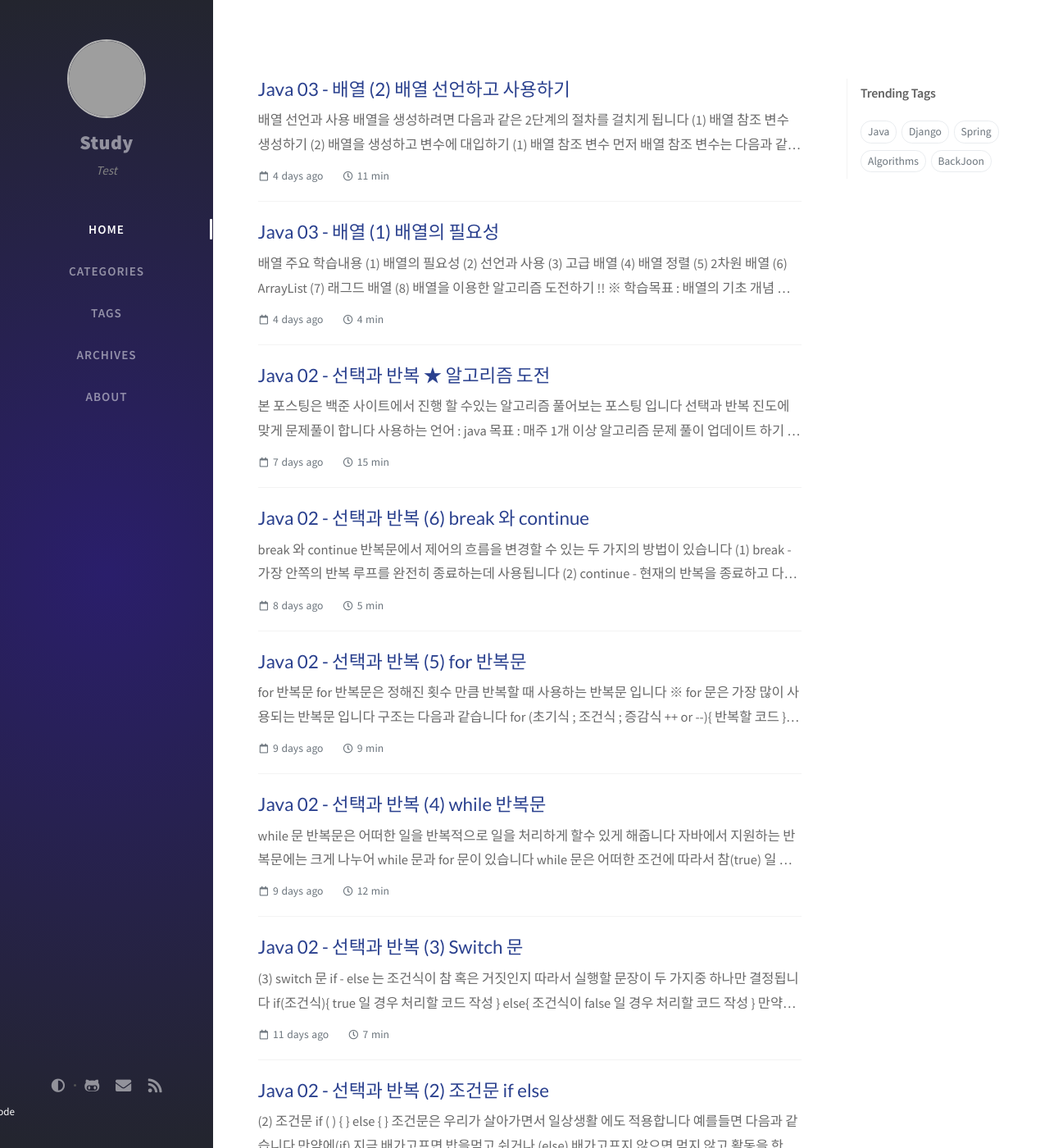
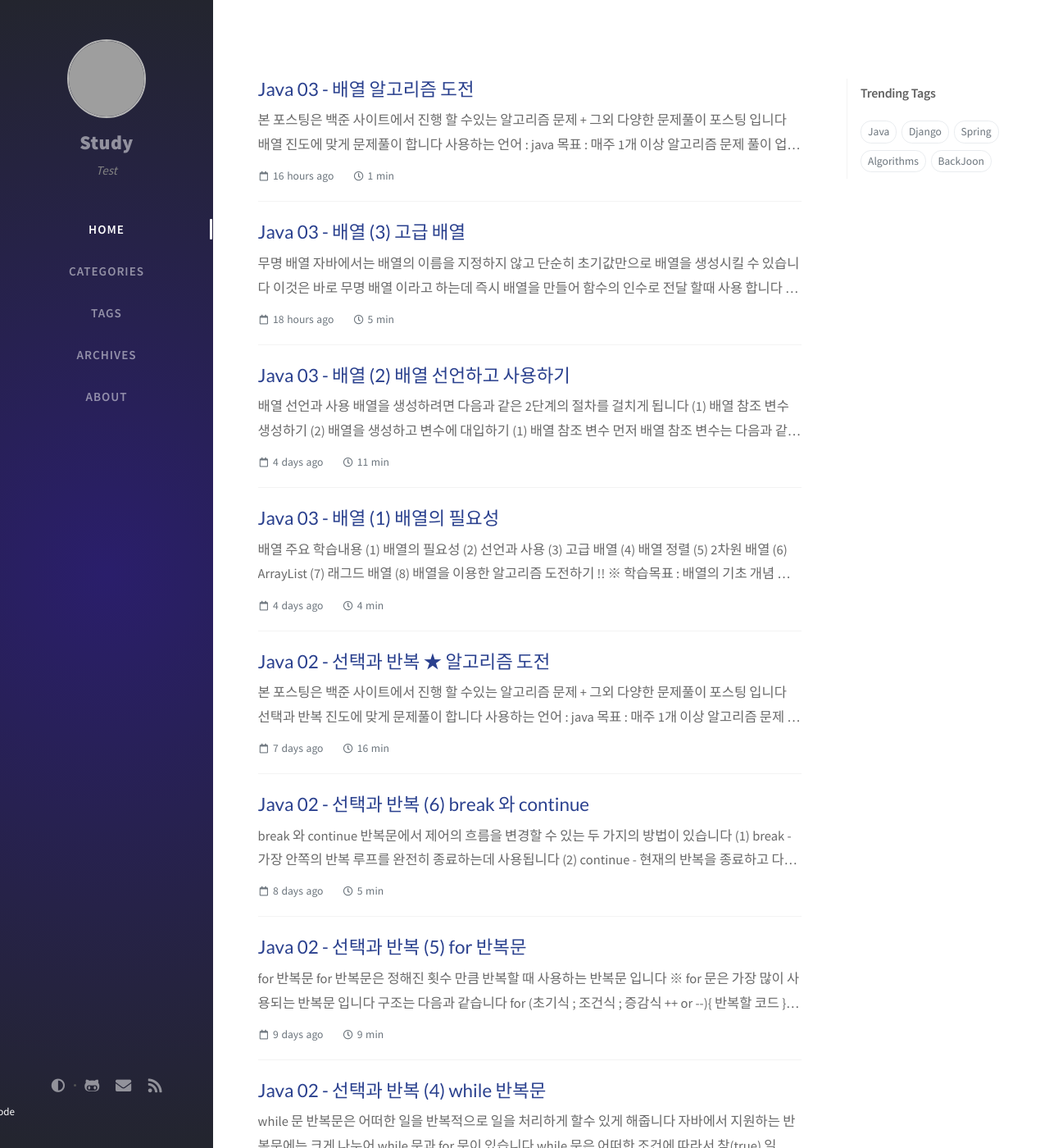
Before and after one commit to ksm0207/ksm0207.github.io, a Jekyll site: the page built from index.html, in a window 1280 px wide and 1400 px high. Shown: the whole window at 82% size. Built offline with Jekyll 4.4.1, drawn with Linux system fonts in a browser that asks for light colours; nearby versions of some CDN libraries; the list of posts is cut into pages by our own code; comment, search, counter and statistics services are not loaded; some of the changed text lies outside the part shown; grey boxes are pictures that could not be loaded.

Commit message:
Java 포스팅 시작(17)
- 고급배열
- 무명배열
- for-each

````diff
--- a/_posts/2021-03-05-java101_a.md
+++ b/_posts/2021-03-05-java101_a.md
@@ -7,7 +7,7 @@
 comments : true
 ---
 
-본 포스팅은 <a href = "https://www.acmicpc.net/">백준</a> 사이트에서 진행 할 수있는 알고리즘 풀어보는 포스팅 입니다<br>
+본 포스팅은 <a href = "https://www.acmicpc.net/">백준</a> 사이트에서 진행 할 수있는 알고리즘 문제 + 그외 다양한 문제풀이 포스팅 입니다<br>
 ``선택과 반복`` 진도에 맞게 문제풀이 합니다<br>
 
 * 사용하는 언어 : java
--- /dev/null
+++ b/_posts/2021-03-16-java16.md
@@ -0,0 +1,137 @@
+---
+title: Java 03 - 배열 (3) 고급 배열
+author: Kim
+date: 2021-03-16 09:26 +0900   # 2019-08-20 19:34:00 0900
+categories : ["Java", ""]
+tags: [Java,null]
+comments : true
+---
+
+# 무명 배열
+
+자바에서는 배열의 ``이름``을 지정하지 않고 단순히 초기값만으로 배열을 생성시킬 수 있습니다<br>
+이것은 바로 `` 무명 배열 `` 이라고 하는데 `` 즉시 배열 ``을 만들어 ``함수의 인수로 전달`` 할때 사용 합니다<br>
+
+무명 배열을 생성하는 방법은 다음과 같습니다<br>
+
+`` 무명배열 : new int [] {1, 2, 3, 4, ... 9} ``
+
+위 수식은 `` 새로운 배열을 할당 ``하고 중괄호 안의 초기값들로 배열을 채운만큼 크기를 정해줍니다<br>
+`` 무명 배열 `` 은 딱 한번만 필요로 하고 혹은 참조할 일이 없는 곳에서 사용됩니다<br>
+
+간단하게 `` 메소드 `` 에 무명 배열을 이용해서 크기와 값을 할당하는 예제로 알아봅시다<br>
+
+```java
+package blog_part03;
+
+public class ArrayTest05 {
+    public static void main(String [] args){
+
+        System.out.println(sum(new int [] {10,20,30,40,50}));
+
+    }
+    public static int sum ( int [] arguments){
+
+        int result = 0;
+
+        for (int i = 0 ; i < arguments.length ; i ++) {
+            result = result + arguments[i];
+        }
+        return result;
+    }
+
+}
+```
+### 코드분석
+
+먼저 main() 에서 ``sum `` 이라는 method를 호출하고 초기값만으로 무명 배열을 만들어주었습니다<br>
+
+```java
+public static void main(String [] args){
+        System.out.println(sum(new int [] {10,20,30,40,50}));
+    }
+```
+
+
+main()에 있는 `` sum `` method를 호출하는 순간 인자값을 전달하여 배열의 크기를 더해줍니다<br>
+```java
+public static int sum ( int [] parameter ){
+        int result = 0;
+
+        for (int i = 0 ; i < arguments.length ; i ++) {
+            result = result + parameter [i];
+        }
+        return result;
+    }
+```
+
+`` sum `` method의 소괄호 안에 있는 `` int [] parameter  `` 는 매개변수 라고합니다<br>
+매개변수는`` sum method`` 에서 나열한 변수를 의미하며 main에서 호출할때 전달되는 실제 값이 됩니다<br>
+``※ 실제로 메모리에 할당되어 있지 않은 변수``
+
+
+# for - each 루프
+
+자바 `` JDK 1.5 `` 버전부터는 배열에 대하여 `` for-each`` 루프를 사용할수가 있습니다<br>
+이것은 인덱스 값을 생각할 필요없이 배열 안의 모든 요소들을 확인하는데 사용합니다<br>
+
+형식은 다음과 같습니다<br>
+
+```java
+for ( 변수 : 배열){
+    실행할코드
+}
+```
+
+간단한 예제로 학습해보도록 하겠습니다<br>
+
+```java
+package blog_part03;
+
+import java.util.Scanner;
+
+public class ForEachExample {
+    public static void main(String [] args){
+
+        Scanner scan = new Scanner(System.in);
+        int value = scan.nextInt();
+        int [] arr = new int [value];
+
+        for (int i = 0 ; i < arr.length; i++) {
+            arr[i] = scan.nextInt();
+        }
+        for (int count: arr) {
+            System.out.println("result :" + count);
+        }
+    }
+}
+결과 : 3
+10 20 30
+result : 10
+result : 20
+result : 30
+```
+
+`` for-each `` 루프는 기존 for 반복문 보다 쉬운점이 있습니다<br>
+인덱스 값을 저장하는 변수를 따로 생성 할 필요도 없이 사용하고 크기를 신경 쓸 필요가 없습니다<br>
+사용법이 매우 간결한점이 있고 배열의 요소를 하나씩 꺼내서 처리해야 하는경우 사용하는것이 적절합니다<br>
+
+물론 경우에 따라서 사용하는것에 제한되기도 하는데 배열 요소의 `` 값을 변경 하려고 할때 ``<br>
+혹은 ``값을 역순으로 처리해야할때`` 입니다<br>
+
+즉 배열의 일부요소만을 처리하거나 하나의 반복문에서 두개 이상의 배열을 처리할땐<br>
+부적합하다고 할수있습니다
+
+### 배열복사
+
+하나의 배열 변수를 다른 배열 변수에 대입하여 복사할 수 있습니다
+
+```java
+예를들면 다음과 같습니다
+
+int [] list = {10,20,30};
+int [] arr = list;
+```
+
+위 코드가 실행되면 `` list 변수 `` 와 `` arr `` 변수는 `` 모두 동일한 배열 객체를 가리킵니다 ``<br>
+※ ``배열 변수의 경우 배열의 참조값(주소)이 저장되어 있습니다``<br>
--- /dev/null
+++ b/_posts/2021-03-16-java201.md
@@ -0,0 +1,14 @@
+---
+title: Java 03 - 배열 알고리즘 도전
+author: Kim
+date: 2021-03-16 11:01 +0900   # 2019-08-20 19:34:00 0900
+categories : ["Java", ""]
+tags: [Java,null]
+comments : true
+---
+본 포스팅은 <a href = "https://www.acmicpc.net/">백준</a> 사이트에서 진행 할 수있는 알고리즘 문제 +  그외 다양한 문제풀이 포스팅 입니다<br>
+``배열 `` 진도에 맞게 문제풀이 합니다<br>
+
+
+* 사용하는 언어 : java
+* 목표 : 매주 1개 이상 알고리즘 문제 풀이 업데이트 하기 !!<br>
````
